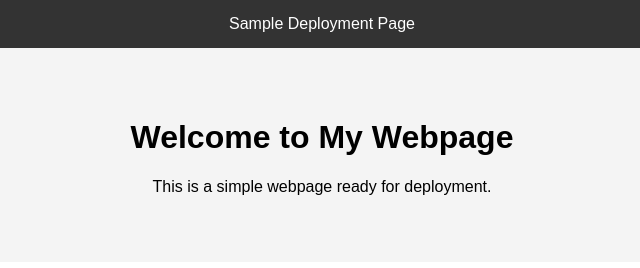
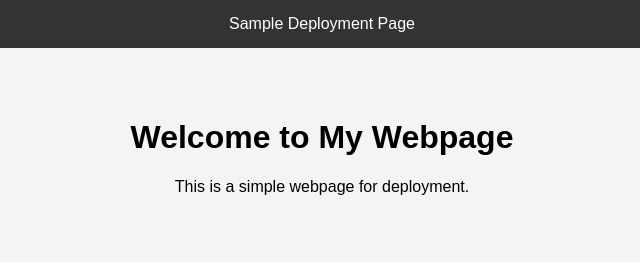
Before and after one commit to manimani09/aws-ci-cd-cse-b-deployment, a plain HTML site: page index.html in a window 1280 px wide. Shown: the top 268 px of the page, 318-958 px from the left. Drawn offline with Linux system fonts and the light colour scheme.

Commit message:
Update index.html

```diff
--- a/index.html
+++ b/index.html
@@ -34,7 +34,7 @@
     <div class="navbar">Sample Deployment Page</div>
     <div class="hero">
         <h1>Welcome to My Webpage</h1>
-        <p>This is a simple webpage ready for deployment.</p>
+        <p>This is a simple webpage for deployment.</p>
     </div>
     <div class="footer">&copy; 2025 Sample Website</div>
 </body>
```
